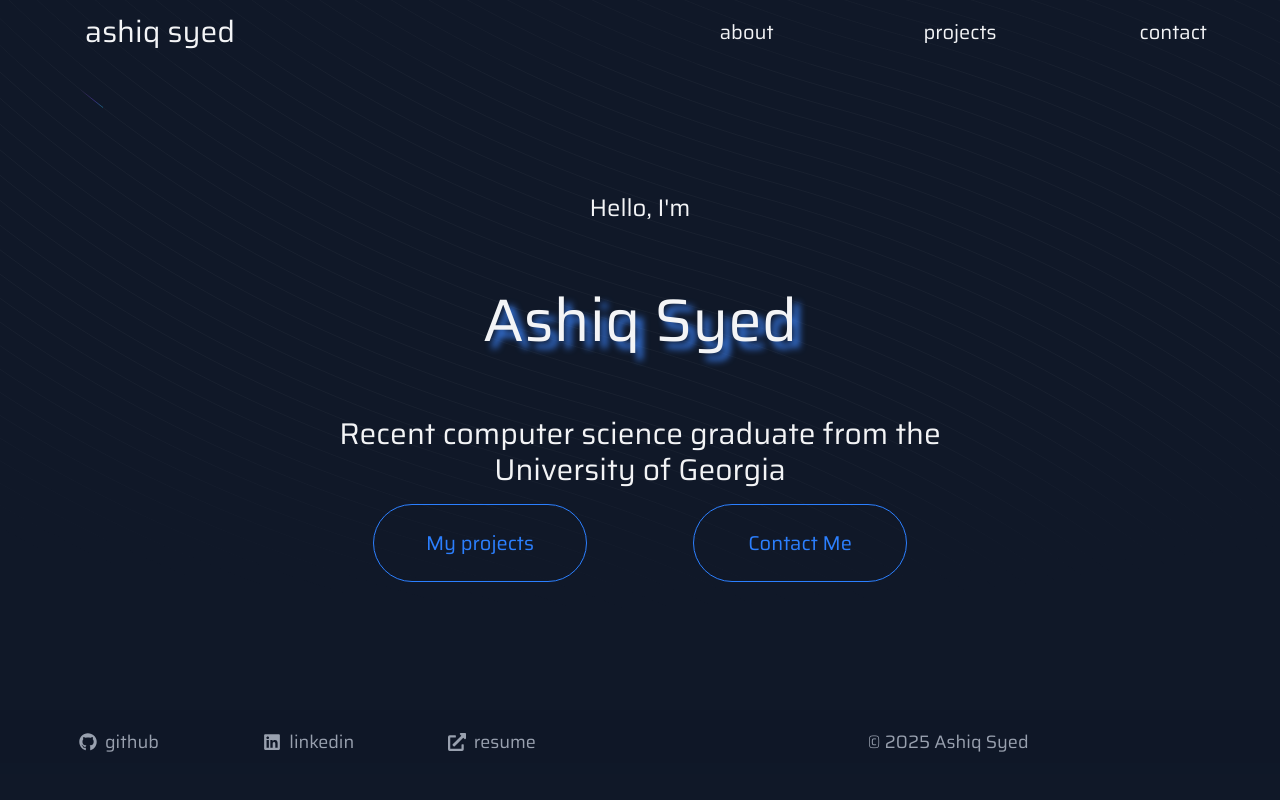
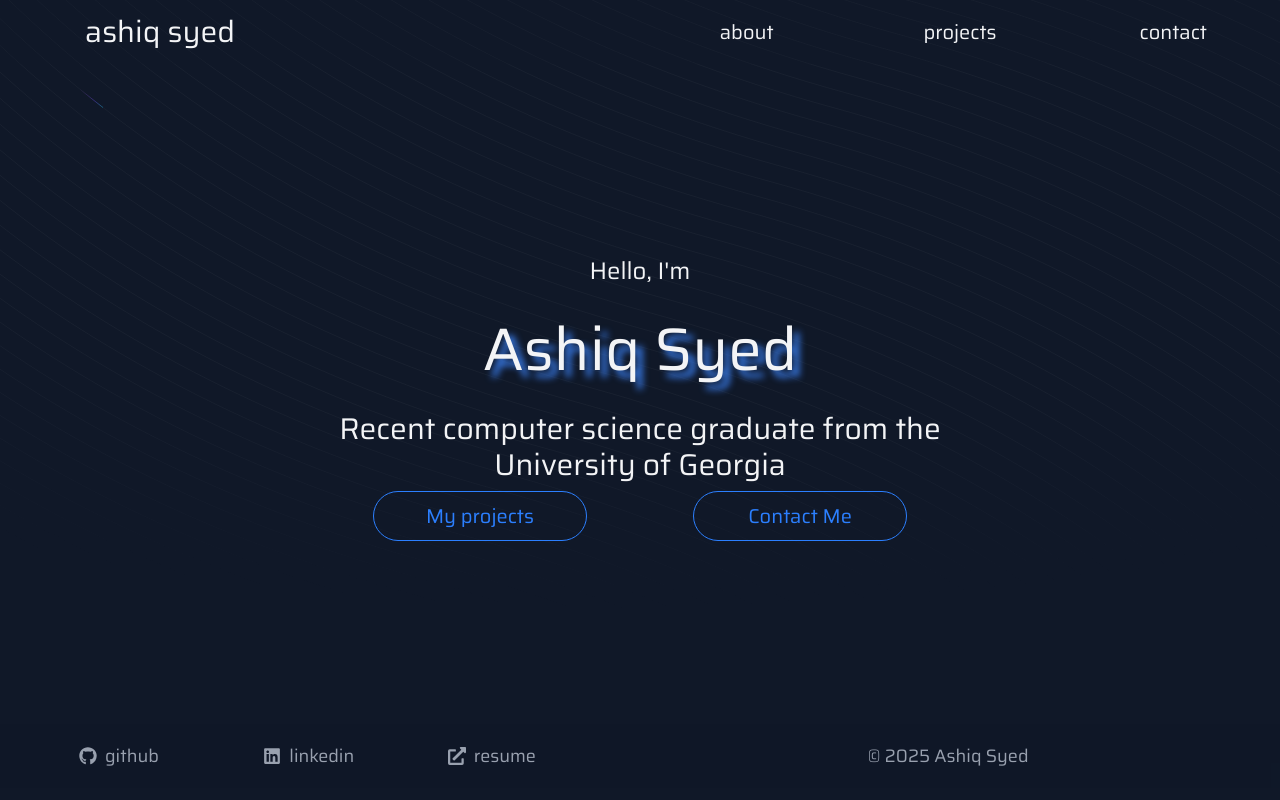
Before and after one commit to ashiqsyed/portfolio, a Next.js app: page / in a window 1280 px wide. Built offline with nearby package versions, Linux system fonts and the light colour scheme.

Commit message:
tweaked some more css on the main page

```diff
--- a/app/page.tsx
+++ b/app/page.tsx
@@ -6,9 +6,9 @@ import { useRouter } from "next/navigation";
 export default function Home() {
   const router = useRouter()
   return (
-      <div className=" w-full py-32 flex items-center justify-center">
+      <div className=" w-full py-16 flex items-center justify-center sm:h-[660px]">
 
-        <div className="text-gray-100 sm:w-1/2 w-3/4 h-1/2 flex flex-col items-center  justify-center">
+        <div className="text-gray-100 sm:w-1/2 w-3/4 h-1/2 flex flex-col items-center  justify-center py-16">
             <TextEffect className="text-2xl mb-4 mt-6 sm:mt-0 w-full text-center " per="line" preset="fade-in-blur" speedReveal={0.6} >
               Hello, I&apos;m
             </TextEffect>
```
